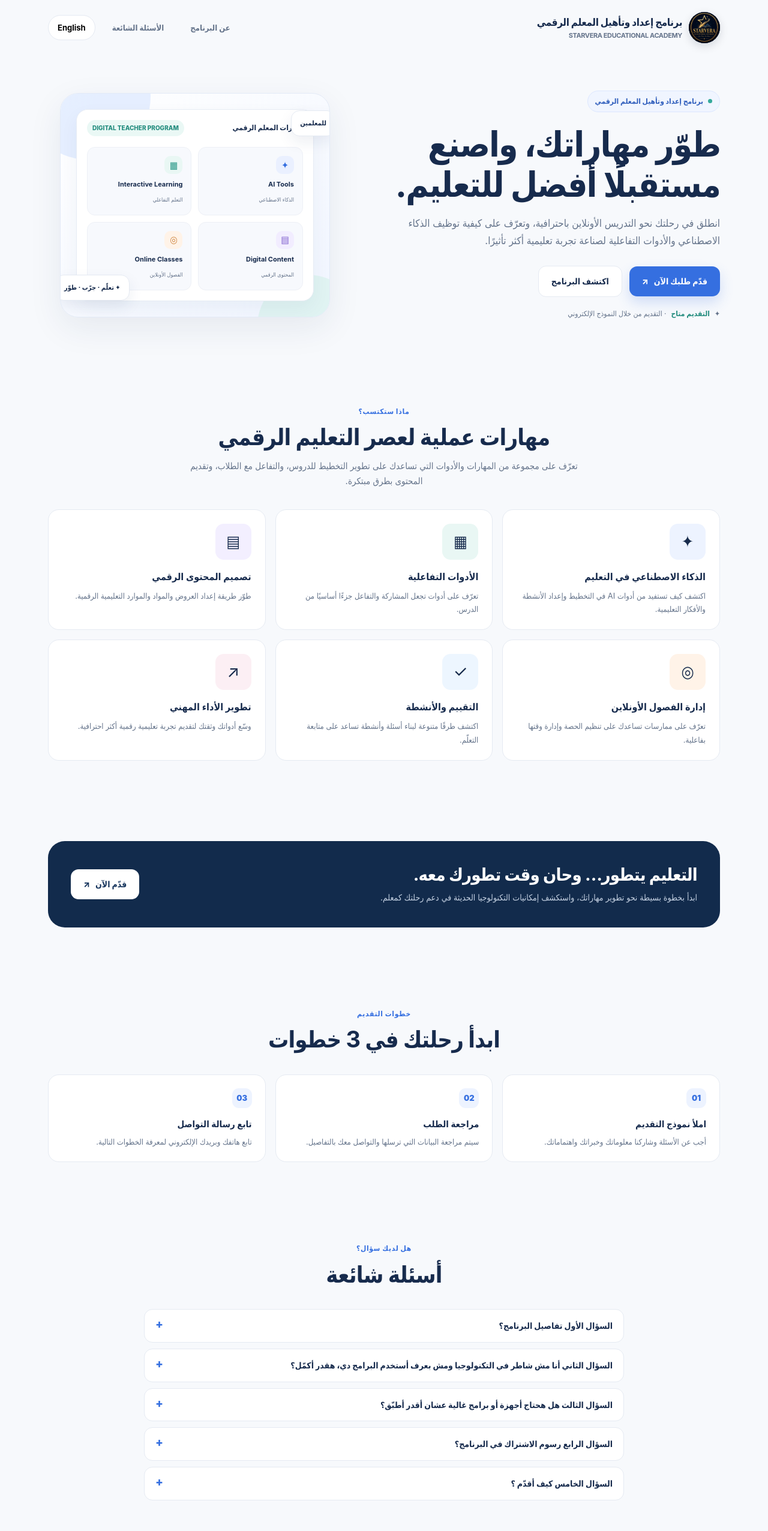
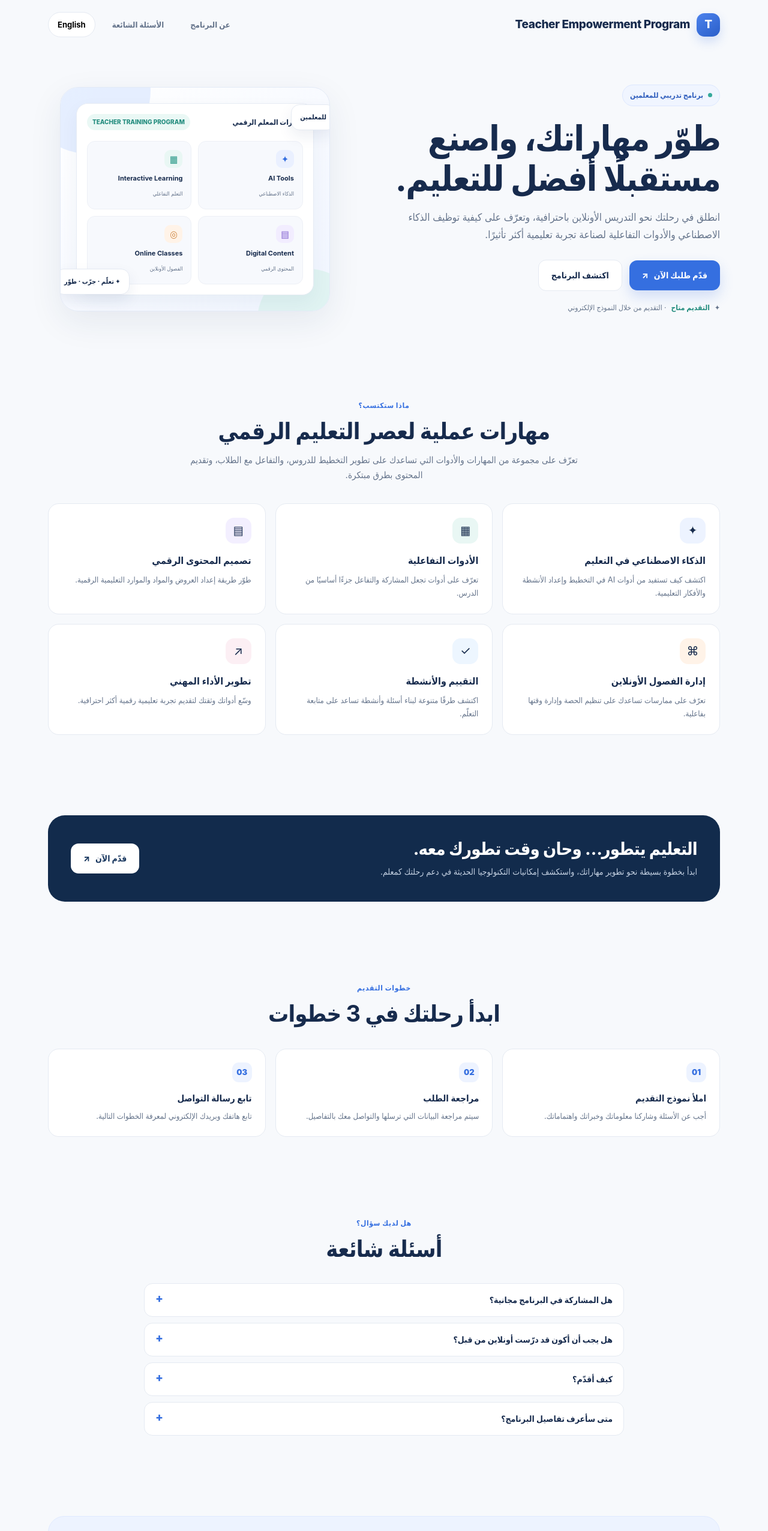
Before and after one commit to EnglishGuru/Online-Teacher, a plain HTML site: page index.html in a window 1280 px wide. Shown: the top 2552 px of the page at 60% size. Drawn offline with Linux system fonts and the light colour scheme.

Commit message:
Add files via upload

```diff
--- a/index.html
+++ b/index.html
@@ -1,13 +1,25 @@
+
 <!DOCTYPE html>
 <html lang="ar" dir="rtl">
 <head>
   <meta charset="UTF-8">
   <meta name="viewport" content="width=device-width, initial-scale=1">
   <meta name="theme-color" content="#f7f9fc">
-  <meta name="description" content="برنامج إعداد وتأهيل المعلم الرقمي | Digital Teacher Program - STARVERA Educational Academy.">
+  <meta name="description" content="برنامج تدريب المعلمين — برنامج لتطوير مهارات التدريس الرقمي.">
   <meta name="google" content="notranslate">
   <meta http-equiv="Content-Language" content="ar">
-  <title>برنامج إعداد وتأهيل المعلم الرقمي | Digital Teacher Program</title>
+
+  <meta property="og:type" content="website">
+  <meta property="og:url" content="https://englishguru.github.io/Online-Teacher/">
+  <meta property="og:title" content="برنامج إعداد وتأهيل المعلم الرقمي">
+  <meta property="og:description" content="طوّر مهاراتك في التدريس الرقمي، واكتشف أدوات الذكاء الاصطناعي والتعلم التفاعلي وتصميم المحتوى التعليمي.">
+  <meta property="og:site_name" content="STARVERA Educational Academy">
+
+  <meta name="twitter:card" content="summary">
+  <meta name="twitter:title" content="برنامج إعداد وتأهيل المعلم الرقمي">
+  <meta name="twitter:description" content="طوّر مهاراتك في التدريس الرقمي، واكتشف أدوات الذكاء الاصطناعي والتعلم التفاعلي وتصميم المحتوى التعليمي.">
+
+  <title>برنامج إعداد وتأهيل المعلم الرقمي</title>
 
   <style>
     :root {
@@ -55,32 +67,20 @@
       align-items:center;
       gap:11px;
       font-weight:800;
-      font-size:17px;
+      font-size:19px;
       letter-spacing:-.4px;
     }
 
-    .brand-logo {
-      width:52px;
-      height:52px;
-      border-radius:50%;
-      object-fit:contain;
-      flex-shrink:0;
-      background:#071329;
-      box-shadow:0 5px 15px rgba(7,19,41,.15);
-    }
-
-    .brand-name {
-      display:flex;
-      flex-direction:column;
-      line-height:1.5;
-    }
-
-    .brand-name small {
-      font-size:11px;
-      color:var(--muted);
-      font-weight:700;
-      direction:ltr;
-      text-align:right;
+    .brand-mark {
+      width:39px;
+      height:39px;
+      border-radius:13px;
+      background:linear-gradient(145deg,#4d83ed,#2a5ec9);
+      display:grid;
+      place-items:center;
+      color:#fff;
+      font-size:19px;
+      box-shadow:0 8px 18px #356fe033;
     }
 
     .nav-actions {
@@ -378,15 +378,14 @@
     }
 
     .feature-icon {
-      width:60px;
-      height:60px;
+      width:43px;
+      height:43px;
       border-radius:14px;
       background:var(--soft);
       display:grid;
       place-items:center;
-      overflow:hidden;
+      font-size:20px;
       margin-bottom:15px;
-      font-size:27px;
     }
 
     .feature:nth-child(2) .feature-icon { background:#e9f7f4; }
@@ -511,19 +510,6 @@
       margin:12px 0 0;
       color:var(--muted);
       font-size:13px;
-      line-height:1.9;
-    }
-
-    .faq-answer-paragraph {
-      margin-top:12px;
-    }
-
-    .faq-answer-paragraph p {
-      margin:0 0 12px;
-    }
-
-    .faq-answer-paragraph p:last-child {
-      margin-bottom:0;
     }
 
     .final-cta {
@@ -567,10 +553,6 @@
 
     body.english .brand { letter-spacing:0; }
 
-    body.english .brand-name small {
-      text-align:left;
-    }
-
     body.english .visual-card,
     body.english .feature,
     body.english .step { text-align:left; }
@@ -594,9 +576,6 @@
       .container { width:min(100% - 28px,1120px); }
       .topbar { padding:14px 0; }
       .menu-link { display:none; }
-      .brand { font-size:14px; gap:8px; }
-      .brand-logo { width:43px; height:43px; }
-      .brand-name small { font-size:9px; }
       h1 { font-size:39px; }
       .hero p { font-size:15px; }
       .visual { min-height:310px; }
@@ -856,7 +835,6 @@
       border-radius:12px;
       font-size:14px;
       line-height:1.8;
-      white-space:pre-line;
     }
 
     .form-status.pending {
@@ -908,16 +886,9 @@
 <body>
 
   <header class="container topbar">
-    <a class="brand" href="#" aria-label="Digital Teacher Program">
-      <img
-        class="brand-logo"
-        src="starvera-logo.jpg"
-        alt="STARVERA Educational Academy Logo">
-      <span class="brand-name">
-        <span data-lang="ar">برنامج إعداد وتأهيل المعلم الرقمي</span>
-        <span data-lang="en">Digital Teacher Program</span>
-        <small>STARVERA EDUCATIONAL ACADEMY</small>
-      </span>
+    <a class="brand" href="#" aria-label="Teacher Empowerment Program">
+      <span class="brand-mark">T</span>
+      <span>Teacher Empowerment Program</span>
     </a>
 
     <nav class="nav-actions">
@@ -944,8 +915,8 @@
       <div>
         <span class="eyebrow">
           <span class="eyebrow-dot"></span>
-          <span data-lang="ar">برنامج إعداد وتأهيل المعلم الرقمي</span>
-          <span data-lang="en">DIGITAL TEACHER PROGRAM</span>
+          <span data-lang="ar">برنامج تدريبي للمعلمين</span>
+          <span data-lang="en">TEACHER DEVELOPMENT PROGRAM</span>
         </span>
 
         <h1>
@@ -991,7 +962,7 @@
                 <span data-lang="ar">مهارات المعلم الرقمي</span>
                 <span data-lang="en">Digital Teaching Skills</span>
               </span>
-              <span class="screen-pill">DIGITAL TEACHER PROGRAM</span>
+              <span class="screen-pill">TEACHER TRAINING PROGRAM</span>
             </div>
 
             <div class="screen-grid">
@@ -1107,7 +1078,7 @@
           </article>
 
           <article class="feature">
-            <div class="feature-icon">◎</div>
+            <div class="feature-icon">⌘</div>
             <h3>
               <span data-lang="ar">إدارة الفصول الأونلاين</span>
               <span data-lang="en">Online Classroom Skills</span>
@@ -1247,35 +1218,47 @@
         <div class="faq">
 
           <details>
-            <summary>السؤال الأول تفاصيل البرنامج؟</summary>
-
-            <div class="faq-answer-paragraph">
-              <p>صُمّم هذا البرنامج ليكون خطوة عملية حقيقية لكل معلم ومعلمة يريدون تطوير أدائهم في التدريس الأونلاين والرقمي، والانتقال من الشرح التقليدي إلى حصص أكثر تفاعلاً، وتنظيمًا، وتأثيرًا على الطلاب.</p>
-
-              <p>خلال البرنامج، لن تكتفي بالمعرفة النظرية، بل ستتدرّب على <strong>توظيف أدوات الذكاء الاصطناعي</strong> في تحضير الدروس وصناعة الأفكار والأنشطة والأسئلة في وقت أقل وبجودة أعلى، إلى جانب <strong>الأدوات التفاعلية</strong> التي تجعل الطالب مشاركًا نشطًا طوال الحصة وليس مجرد مستمع.</p>
-
-              <p>كما يركّز البرنامج على <strong>تصميم المحتوى الرقمي</strong>، وإدارة الحصة الأونلاين باحترافية، وبناء أنشطة وتقييمات ذكية تناسب الفئات العمرية المختلفة (أطفال، مراهقين، كبار)، بحيث يخرج المتدرب بأدوات تطبيقية يستطيع استخدامها مباشرة في حصصه الفعلية.</p>
-            </div>
+            <summary>
+              <span data-lang="ar">هل المشاركة في البرنامج مجانية؟</span>
+              <span data-lang="en">Is there a program fee?</span>
+            </summary>
+            <p>
+              <span data-lang="ar">تُعرض تفاصيل البرنامج عند التواصل مع المتقدمين.</span>
+              <span data-lang="en">Program details will be shared with applicants when they are contacted.</span>
+            </p>
           </details>
 
           <details>
-            <summary>السؤال الثاني أنا مش شاطر في التكنولوجيا ومش بعرف أستخدم البرامج دي، هقدر أكمّل؟</summary>
-            <p>أيوة طبعًا، إحنا بنبدأ من الأساسيات ببساطة ومن غير تعقيد—من فتح الحصة على Zoom و Google Meet، لحد استخدام الذكاء الاصطناعي، Canva، والألعاب التفاعلية والامتحانات. المهم إنك تكون حابب تتعلّم وتجرّب.</p>
+            <summary>
+              <span data-lang="ar">هل يجب أن أكون قد درّست أونلاين من قبل؟</span>
+              <span data-lang="en">Do I need previous online teaching experience?</span>
+            </summary>
+            <p>
+              <span data-lang="ar">يمكنك إرسال طلبك سواء كانت لديك خبرة سابقة في التدريس الأونلاين أم لا. اذكر مستوى خبرتك في نموذج التقديم.</span>
+              <span data-lang="en">You can apply whether or not you have taught online before. Please describe your experience in the application form.</span>
+            </p>
           </details>
 
           <details>
-            <summary>السؤال الثالث هل هحتاج أجهزة أو برامج غالية عشان أقدر أطبّق؟</summary>
-            <p>في البداية هتحتاج جهاز (لاب أو كمبيوتر أو حتى موبايل في بعض الخطوات، واللاب/الكمبيوتر بيكون أسهل في التصميم والتحضير) واتصال إنترنت كويس، ومعظم الأدوات اللي هنشتغل بيها ليها نسخ مجانية أو خطط مناسبة هنوضّحها وقت التدريب.</p>
+            <summary>
+              <span data-lang="ar">كيف أقدّم؟</span>
+              <span data-lang="en">How can I apply?</span>
+            </summary>
+            <p>
+              <span data-lang="ar">اضغط على أي زر من أزرار التقديم في الصفحة، ثم املأ الاستمارة الموجودة داخل الموقع.</span>
+              <span data-lang="en">Click any application button and complete the application form directly on this page.</span>
+            </p>
           </details>
 
           <details>
-            <summary>السؤال الرابع رسوم الاشتراك في البرنامج؟</summary>
-            <p>بعد مراجعة طلبك ، بنوضّح لك كل التفاصيل الخاصة بالانضمام والرسوم.</p>
-          </details>
-
-          <details>
-            <summary>السؤال الخامس كيف أقدّم ؟</summary>
-            <p>اضغط على أي زر تقديم في الصفحة، املأ بياناتك في نموذج التقديم بدقة، وهنتواصل معاك حالا.</p>
+            <summary>
+              <span data-lang="ar">متى سأعرف تفاصيل البرنامج؟</span>
+              <span data-lang="en">When will I receive the program details?</span>
+            </summary>
+            <p>
+              <span data-lang="ar">سيتم التواصل مع المتقدمين بعد مراجعة طلباتهم لإبلاغهم بالتفاصيل والخطوات التالية.</span>
+              <span data-lang="en">Applicants will be contacted after their applications have been reviewed with further details and next steps.</span>
+            </p>
           </details>
 
         </div>
@@ -1297,8 +1280,8 @@
           </h2>
 
           <p>
-            <span data-lang="ar">قدّم الآن في برنامج إعداد وتأهيل المعلم الرقمي، وابدأ استكشاف أدوات وأساليب جديدة تساعدك في رحلتك التعليمية.</span>
-            <span data-lang="en">Apply to the Digital Teacher Program and start exploring new tools and approaches for your teaching journey.</span>
+            <span data-lang="ar">قدّم الآن في Teacher Empowerment Program، وابدأ استكشاف أدوات وأساليب جديدة تساعدك في رحلتك التعليمية.</span>
+            <span data-lang="en">Apply to the Teacher Empowerment Program and start exploring new tools and approaches for your teaching journey.</span>
           </p>
 
           <a class="btn btn-primary" href="#apply">
@@ -1326,7 +1309,7 @@
 
           <h2>
             <span data-lang="ar">ابدأ طلبك للانضمام إلى البرنامج</span>
-            <span data-lang="en">Apply to the Digital Teacher Program</span>
+            <span data-lang="en">Apply to the Teacher Empowerment Program</span>
           </h2>
 
           <p>
@@ -1341,7 +1324,7 @@
           <div class="apply-card">
 
             <div class="apply-head">
-              <div class="apply-kicker">DIGITAL TEACHER PROGRAM</div>
+              <div class="apply-kicker">TEACHER EMPOWERMENT PROGRAM</div>
 
               <h2>
                 <span data-lang="ar">استمارة التقديم</span>
@@ -1633,15 +1616,8 @@
     <div class="container footer-inner">
 
       <div class="brand">
-        <img
-          class="brand-logo"
-          src="starvera-logo.jpg"
-          alt="STARVERA Educational Academy Logo">
-        <span class="brand-name">
-          <span data-lang="ar">برنامج إعداد وتأهيل المعلم الرقمي</span>
-          <span data-lang="en">Digital Teacher Program</span>
-          <small>STARVERA EDUCATIONAL ACADEMY</small>
-        </span>
+        <span class="brand-mark">T</span>
+        <span>Teacher Empowerment Program</span>
       </div>
 
       <span>
@@ -1650,7 +1626,7 @@
       </span>
 
       <span>
-        © <span id="year"></span> Digital Teacher Program
+        © <span id="year"></span> Teacher Empowerment Program
       </span>
 
     </div>
@@ -1984,11 +1960,7 @@
 
       showStatus(
         'success',
-        'شكرًا لتقديمك في برنامج إعداد وتأهيل المعلم الرقمي!\n\n' +
-        'تم استلام طلب التقديم الخاص بك بنجاح.\n\n' +
-        'نقدّر اهتمامك بتطوير مهاراتك في مجال التدريس، واكتشاف إمكانيات الذكاء الاصطناعي والأدوات التعليمية التفاعلية وتوظيفها في العملية التعليمية.\n\n' +
-        'سيقوم فريقنا بمراجعة طلب التقديم الخاص بك، وسنتواصل معك لإبلاغك بالخطوات القادمة.\n\n' +
-        'معًا نرتقي بمهاراتك في التدريس الأونلاين ونأخذها إلى مستوى جديد من الاحترافية!'
+        'شكرًا لك! تم إرسال طلبك من خلال الصفحة. لا تستطيع الصفحة قراءة تأكيد Google Forms النهائي؛ لذلك يُرجى مراجعة قسم الردود في Google Forms للتأكد من تسجيل الطلب قبل اعتبار الإرسال مؤكّدًا. يسعدنا اهتمامك بالانضمام إلى Teacher Empowerment Program.'
       );
 
       /*
```
